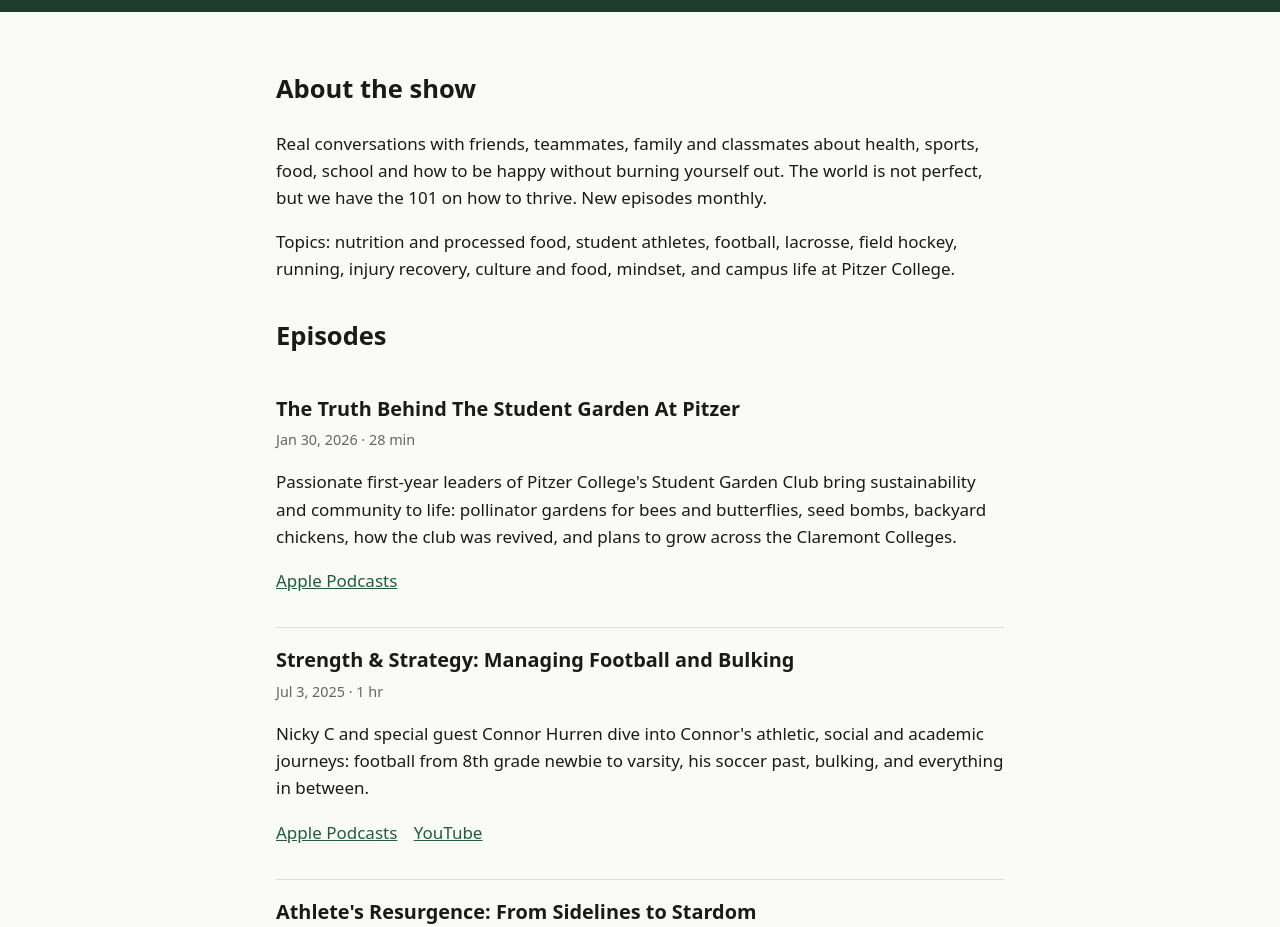
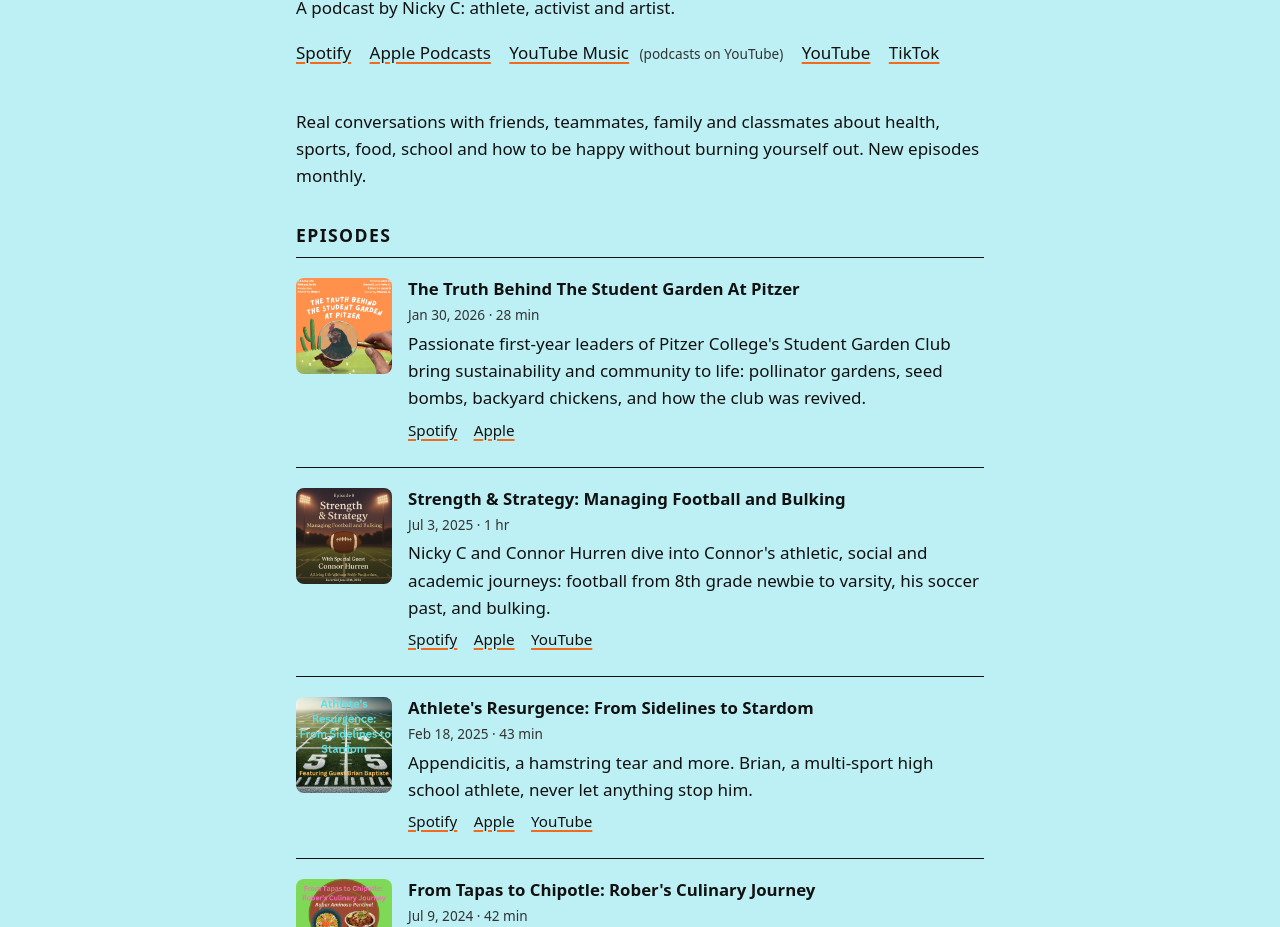
Before and after one commit to nickrc8/living-life-without-strife, a plain HTML site: page index.html in a window 1280 px wide. Shown: the part 252-1179 px from the top of the page. Drawn offline with Linux system fonts and the light colour scheme.

Commit message:
Add files via upload

```diff
--- a/index.html
+++ b/index.html
@@ -4,35 +4,30 @@
 <meta charset="utf-8">
 <meta name="viewport" content="width=device-width, initial-scale=1">
 <title>Living Life Without Strife! Podcast by Nicky C</title>
-<meta name="description" content="Living Life Without Strife! is a podcast by Nicky C about health, sports, food, school and being happy without burning out. Listen on Apple Podcasts, Spotify and YouTube.">
+<meta name="description" content="Living Life Without Strife! is a podcast by Nicky C about health, sports, food, school and being happy without burning out. Listen on Spotify, Apple Podcasts and YouTube.">
 <link rel="stylesheet" href="style.css">
-<script type="application/ld+json">{"@context": "https://schema.org", "@type": "PodcastSeries", "name": "Living Life Without Strife!", "description": "A podcast by Nicky C about health, sports, food, school and being happy without burning out.", "author": {"@type": "Person", "name": "Nicky C"}, "url": "https://podcasts.apple.com/us/podcast/living-life-without-strife/id1670455418", "sameAs": ["https://podcasts.apple.com/us/podcast/living-life-without-strife/id1670455418", "https://music.youtube.com/playlist?list=PLaqnJO2oafCW1R6paIbQBdiFgKzYnE18m", "https://www.youtube.com/@nickycballer", "https://www.tiktok.com/@nickycballer"], "genre": "Self-Improvement", "inLanguage": "en-US"}</script>
+<script type="application/ld+json">{"@context": "https://schema.org", "@type": "PodcastSeries", "name": "Living Life Without Strife!", "description": "A podcast by Nicky C about health, sports, food, school and being happy without burning out.", "author": {"@type": "Person", "name": "Nicky C"}, "url": "https://podcasts.apple.com/us/podcast/living-life-without-strife/id1670455418", "sameAs": ["https://podcasts.apple.com/us/podcast/living-life-without-strife/id1670455418", "https://open.spotify.com/show/1RFGgls6LjwTva0ym6io1j", "https://music.youtube.com/playlist?list=PLaqnJO2oafCW1R6paIbQBdiFgKzYnE18m", "https://www.youtube.com/@nickycballer", "https://www.tiktok.com/@nickycballer"], "genre": "Self-Improvement", "inLanguage": "en-US"}</script>
 </head>
 <body>
 <header>
+<img src="p-show.jpg" alt="Living Life Without Strife! podcast cover" width="140" height="140">
 <h1>Living Life Without Strife!</h1>
 <p class="tag">A podcast by Nicky C: athlete, activist and artist.</p>
-<p class="cta"><a class="btn" href="https://podcasts.apple.com/us/podcast/living-life-without-strife/id1670455418">Apple Podcasts</a> <a class="btn" href="https://open.spotify.com/show/1RFGgls6LjwTva0ym6io1j">Spotify</a> <a class="btn" href="https://music.youtube.com/playlist?list=PLaqnJO2oafCW1R6paIbQBdiFgKzYnE18m">YouTube Music</a> <a class="btn" href="https://www.youtube.com/@nickycballer">YouTube</a> <a class="btn" href="https://www.tiktok.com/@nickycballer">TikTok</a></p>
+<p class="listen"><a href="https://open.spotify.com/show/1RFGgls6LjwTva0ym6io1j">Spotify</a> <a href="https://podcasts.apple.com/us/podcast/living-life-without-strife/id1670455418">Apple Podcasts</a> <a href="https://music.youtube.com/playlist?list=PLaqnJO2oafCW1R6paIbQBdiFgKzYnE18m">YouTube Music</a> <span class="note">(podcasts on YouTube)</span> <a href="https://www.youtube.com/@nickycballer">YouTube</a> <a href="https://www.tiktok.com/@nickycballer">TikTok</a></p>
 </header>
 <main>
-<section>
-<h2>About the show</h2>
-<p>Real conversations with friends, teammates, family and classmates about health, sports, food, school and how to be happy without burning yourself out. The world is not perfect, but we have the 101 on how to thrive. New episodes monthly.</p>
-<p>Topics: nutrition and processed food, student athletes, football, lacrosse, field hockey, running, injury recovery, culture and food, mindset, and campus life at Pitzer College.</p>
-</section>
-<section>
+<p>Real conversations with friends, teammates, family and classmates about health, sports, food, school and how to be happy without burning yourself out. New episodes monthly.</p>
 <h2>Episodes</h2>
-<article class="ep"><h3>The Truth Behind The Student Garden At Pitzer</h3><p class="meta">Jan 30, 2026 · 28 min</p><p>Passionate first-year leaders of Pitzer College&#x27;s Student Garden Club bring sustainability and community to life: pollinator gardens for bees and butterflies, seed bombs, backyard chickens, how the club was revived, and plans to grow across the Claremont Colleges.</p><p class="links"><a href="https://podcasts.apple.com/us/podcast/the-truth-behind-the-student-garden-at-pitzer/id1670455418?i=1000747418238">Apple Podcasts</a></p></article>
-<article class="ep"><h3>Strength &amp; Strategy: Managing Football and Bulking</h3><p class="meta">Jul 3, 2025 · 1 hr</p><p>Nicky C and special guest Connor Hurren dive into Connor&#x27;s athletic, social and academic journeys: football from 8th grade newbie to varsity, his soccer past, bulking, and everything in between.</p><p class="links"><a href="https://podcasts.apple.com/us/podcast/strength-strategy-managing-football-and-bulking/id1670455418?i=1000715632303">Apple Podcasts</a> <a href="https://www.youtube.com/watch?v=0ERSsezUBPY">YouTube</a></p></article>
-<article class="ep"><h3>Athlete&#x27;s Resurgence: From Sidelines to Stardom</h3><p class="meta">Feb 18, 2025 · 43 min</p><p>Appendicitis, a hamstring tear and more. Brian, a multi-sport high school athlete, never let anything stop him. A story of perseverance, injury recovery and balancing school and sport.</p><p class="links"><a href="https://podcasts.apple.com/us/podcast/athletes-resurgence-from-sidelines-to-stardom/id1670455418?i=1000693306531">Apple Podcasts</a> <a href="https://www.youtube.com/watch?v=q_kpIHXyGNQ">YouTube</a></p></article>
-<article class="ep"><h3>From Tapas to Chipotle: Rober&#x27;s Culinary Journey</h3><p class="meta">Jul 9, 2024 · 42 min</p><p>Dinner at 10 p.m., power naps, public transit and Chipotle. A student from Spain compares daily life and food in Spain and the U.S. Bridges Season 1 and Season 2.</p><p class="links"><a href="https://podcasts.apple.com/us/podcast/from-tapas-to-chipotle-robers-culinary-journey/id1670455418?i=1000661682880">Apple Podcasts</a> <a href="https://www.youtube.com/watch?v=nc6sb5oD9CI">YouTube</a></p></article>
-<article class="ep"><h3>Stick &amp; Strive: Navigating Life&#x27;s Field!</h3><p class="meta">Jun 16, 2024 · 32 min</p><p>A journey of high school sports, wellness and balance with Tessa: playing through COVID, lacrosse, field hockey, 6 a.m. practices and building a close team.</p><p class="links"><a href="https://podcasts.apple.com/us/podcast/stick-strive-navigating-lifes-field/id1670455418?i=1000659189960">Apple Podcasts</a> <a href="https://www.youtube.com/watch?v=-PPiC8jERiA">YouTube</a></p></article>
-<article class="ep"><h3>Huddle Up: Rising Stars of Health and High School Football!</h3><p class="meta">May 21, 2024 · 50 min</p><p>High school football: the stereotypes, where the lifelong passion comes from, and the grind. Bullying, concussions, school and what the game teaches you.</p><p class="links"><a href="https://podcasts.apple.com/us/podcast/huddle-up-rising-stars-of-health-and-high-school-football/id1670455418?i=1000656221854">Apple Podcasts</a> <a href="https://www.youtube.com/watch?v=bGPDf6kzvGY">YouTube</a></p></article>
-<article class="ep"><h3>Mindset in Stride: How Running Helps You Thrive!</h3><p class="meta">Apr 1, 2024 · 29 min</p><p>An aspiring sports nutritionist and track athlete talks injury, team culture, what to eat before a run, school and why fun gear makes workouts better.</p><p class="links"><a href="https://podcasts.apple.com/us/podcast/mindset-in-stride-how-running-helps-you-thrive/id1670455418?i=1000650985330">Apple Podcasts</a> <a href="https://www.youtube.com/watch?v=P4Wsy7f_lU0">YouTube</a></p></article>
-<article class="ep"><h3>The Power of Health: Choosing to Thrive, Not Just Survive!</h3><p class="meta">Sep 25, 2023 · 15 min</p><p>Trying to be happy and successful: having an endgame, using your time wisely, creating your own thing and thinking for yourself.</p><p class="links"><a href="https://podcasts.apple.com/us/podcast/the-power-of-health-choosing-to-thrive-not-just-survive/id1670455418?i=1000631806619">Apple Podcasts</a> <a href="https://www.youtube.com/watch?v=bERPQp2Or3A">YouTube</a></p></article>
-<article class="ep"><h3>No Food! No Fun!</h3><p class="meta">Apr 19, 2023 · 16 min</p><p>Food is fuel for life. Food hypotheticals with friends, what people ate 100 years ago versus now, processed food and culinary history.</p><p class="links"><a href="https://podcasts.apple.com/us/podcast/no-food-no-fun/id1670455418?i=1000631806539">Apple Podcasts</a> <a href="https://www.youtube.com/watch?v=rqyGfY7dXss">YouTube</a></p></article>
-<article class="ep"><h3>Nice Nutrition!</h3><p class="meta">Feb 4, 2023 · 1 hr 1 min</p><p>Nicky C and his brother Theo dig into eating in a modern world: processed food, seed oils, whole foods and moderation. Not medical advice.</p><p class="links"><a href="https://podcasts.apple.com/us/podcast/nice-nutrition/id1670455418?i=1000631806538">Apple Podcasts</a> <a href="https://www.youtube.com/watch?v=cMVn75Uwca4">YouTube</a></p></article>
-</section>
+<article class="ep"><img src="p-garden.jpg" alt="Poster for The Truth Behind The Student Garden At Pitzer" width="96" height="96" loading="lazy"><div><h3>The Truth Behind The Student Garden At Pitzer</h3><p class="meta">Jan 30, 2026 · 28 min</p><p>Passionate first-year leaders of Pitzer College&#x27;s Student Garden Club bring sustainability and community to life: pollinator gardens, seed bombs, backyard chickens, and how the club was revived.</p><p class="links"><a href="https://open.spotify.com/episode/5r0K0EGV5epnRkGupTFOlQ">Spotify</a> <a href="https://podcasts.apple.com/us/podcast/the-truth-behind-the-student-garden-at-pitzer/id1670455418?i=1000747418238">Apple</a></p></div></article>
+<article class="ep"><img src="p-strength.jpg" alt="Poster for Strength &amp; Strategy: Managing Football and Bulking" width="96" height="96" loading="lazy"><div><h3>Strength &amp; Strategy: Managing Football and Bulking</h3><p class="meta">Jul 3, 2025 · 1 hr</p><p>Nicky C and Connor Hurren dive into Connor&#x27;s athletic, social and academic journeys: football from 8th grade newbie to varsity, his soccer past, and bulking.</p><p class="links"><a href="https://open.spotify.com/episode/2nu06eYUA0W3ZffoKnfI5U">Spotify</a> <a href="https://podcasts.apple.com/us/podcast/strength-strategy-managing-football-and-bulking/id1670455418?i=1000715632303">Apple</a> <a href="https://www.youtube.com/watch?v=0ERSsezUBPY">YouTube</a></p></div></article>
+<article class="ep"><img src="p-athlete.jpg" alt="Poster for Athlete&#x27;s Resurgence: From Sidelines to Stardom" width="96" height="96" loading="lazy"><div><h3>Athlete&#x27;s Resurgence: From Sidelines to Stardom</h3><p class="meta">Feb 18, 2025 · 43 min</p><p>Appendicitis, a hamstring tear and more. Brian, a multi-sport high school athlete, never let anything stop him.</p><p class="links"><a href="https://open.spotify.com/episode/0WDOUnaonzFHxBfItZLn7D">Spotify</a> <a href="https://podcasts.apple.com/us/podcast/athletes-resurgence-from-sidelines-to-stardom/id1670455418?i=1000693306531">Apple</a> <a href="https://www.youtube.com/watch?v=q_kpIHXyGNQ">YouTube</a></p></div></article>
+<article class="ep"><img src="p-tapas.jpg" alt="Poster for From Tapas to Chipotle: Rober&#x27;s Culinary Journey" width="96" height="96" loading="lazy"><div><h3>From Tapas to Chipotle: Rober&#x27;s Culinary Journey</h3><p class="meta">Jul 9, 2024 · 42 min</p><p>Dinner at 10 p.m., power naps, public transit and Chipotle. A student from Spain compares daily life and food in Spain and the U.S.</p><p class="links"><a href="https://open.spotify.com/episode/6C5KdUnYItXEn3QGZ9ElGJ">Spotify</a> <a href="https://podcasts.apple.com/us/podcast/from-tapas-to-chipotle-robers-culinary-journey/id1670455418?i=1000661682880">Apple</a> <a href="https://www.youtube.com/watch?v=nc6sb5oD9CI">YouTube</a></p></div></article>
+<article class="ep"><img src="p-stick.jpg" alt="Poster for Stick &amp; Strive: Navigating Life&#x27;s Field!" width="96" height="96" loading="lazy"><div><h3>Stick &amp; Strive: Navigating Life&#x27;s Field!</h3><p class="meta">Jun 16, 2024 · 32 min</p><p>High school sports, wellness and balance with Tessa: field hockey, lacrosse, and 6 a.m. practices.</p><p class="links"><a href="https://open.spotify.com/episode/5wr9FvnIceZGnbMHX1P17J">Spotify</a> <a href="https://podcasts.apple.com/us/podcast/stick-strive-navigating-lifes-field/id1670455418?i=1000659189960">Apple</a> <a href="https://www.youtube.com/watch?v=-PPiC8jERiA">YouTube</a></p></div></article>
+<article class="ep"><img src="p-huddle.jpg" alt="Poster for Huddle Up: Rising Stars of Health and High School Football!" width="96" height="96" loading="lazy"><div><h3>Huddle Up: Rising Stars of Health and High School Football!</h3><p class="meta">May 21, 2024 · 50 min</p><p>High school football: the stereotypes, where the passion comes from, and the grind.</p><p class="links"><a href="https://open.spotify.com/episode/738y9o4uDlgeacuw3aedXE">Spotify</a> <a href="https://podcasts.apple.com/us/podcast/huddle-up-rising-stars-of-health-and-high-school-football/id1670455418?i=1000656221854">Apple</a> <a href="https://www.youtube.com/watch?v=bGPDf6kzvGY">YouTube</a></p></div></article>
+<article class="ep"><img src="p-mindset.jpg" alt="Poster for Mindset in Stride: How Running Helps You Thrive!" width="96" height="96" loading="lazy"><div><h3>Mindset in Stride: How Running Helps You Thrive!</h3><p class="meta">Apr 1, 2024 · 29 min</p><p>An aspiring sports nutritionist and track athlete on injury, team culture, fuel and mindset.</p><p class="links"><a href="https://open.spotify.com/episode/54BbXHjqwUiC0Z6HJo3Jfd">Spotify</a> <a href="https://podcasts.apple.com/us/podcast/mindset-in-stride-how-running-helps-you-thrive/id1670455418?i=1000650985330">Apple</a> <a href="https://www.youtube.com/watch?v=P4Wsy7f_lU0">YouTube</a></p></div></article>
+<article class="ep"><img src="p-power.jpg" alt="Poster for The Power of Health: Choosing to Thrive, Not Just Survive!" width="96" height="96" loading="lazy"><div><h3>The Power of Health: Choosing to Thrive, Not Just Survive!</h3><p class="meta">Sep 25, 2023 · 15 min</p><p>Trying to be happy and successful: having an endgame, using your time wisely, and thinking for yourself.</p><p class="links"><a href="https://open.spotify.com/episode/5HhF4n7V04ludZBSkFvujB">Spotify</a> <a href="https://podcasts.apple.com/us/podcast/the-power-of-health-choosing-to-thrive-not-just-survive/id1670455418?i=1000631806619">Apple</a> <a href="https://www.youtube.com/watch?v=bERPQp2Or3A">YouTube</a></p></div></article>
+<article class="ep"><img src="p-nofood.jpg" alt="Poster for No Food! No Fun!" width="96" height="96" loading="lazy"><div><h3>No Food! No Fun!</h3><p class="meta">Apr 19, 2023 · 16 min</p><p>Food is fuel for life. Food hypotheticals with friends, what people ate 100 years ago, and culinary history.</p><p class="links"><a href="https://open.spotify.com/episode/3vkjIXtT1Mg7r0jSoLw3JD">Spotify</a> <a href="https://podcasts.apple.com/us/podcast/no-food-no-fun/id1670455418?i=1000631806539">Apple</a> <a href="https://www.youtube.com/watch?v=rqyGfY7dXss">YouTube</a></p></div></article>
+<article class="ep"><img src="p-nice.jpg" alt="Poster for Nice Nutrition!" width="96" height="96" loading="lazy"><div><h3>Nice Nutrition!</h3><p class="meta">Feb 4, 2023 · 1 hr 1 min</p><p>Nicky C and his brother Theo on processed food, seed oils, whole foods and moderation. Not medical advice.</p><p class="links"><a href="https://open.spotify.com/episode/05Bonnbu4OPSeMHYkjEZSG">Spotify</a> <a href="https://podcasts.apple.com/us/podcast/nice-nutrition/id1670455418?i=1000631806538">Apple</a> <a href="https://www.youtube.com/watch?v=cMVn75Uwca4">YouTube</a></p></div></article>
 </main>
 <footer><p>Not medical or nutrition advice. Episodes are conversations between people without nutrition degrees.</p><p>Have a dandy day!</p></footer>
 </body>
--- a/style.css
+++ b/style.css
@@ -1,6 +1,9 @@
-*{box-sizing:border-box}body{margin:0;font:17px/1.6 system-ui,-apple-system,Segoe UI,sans-serif;color:#1a1a1a;background:#fafaf7}
-header{padding:48px 16px 32px;text-align:center;background:#1f3d2b;color:#fff}h1{margin:0 0 8px;font-size:2.2rem}.tag{margin:0 0 20px;opacity:.9}
-.btn{display:inline-block;margin:4px;padding:10px 16px;border-radius:8px;background:#f2c94c;color:#1a1a1a;text-decoration:none;font-weight:600}
-main,footer{max-width:760px;margin:0 auto;padding:24px 16px}h2{margin-top:32px}.ep{padding:16px 0;border-bottom:1px solid #ddd}.ep h3{margin:0}.meta{margin:4px 0;color:#666;font-size:.9rem}
-.links a{margin-right:12px;color:#1f5d3b}footer{color:#666;font-size:.9rem;text-align:center}
-@media (prefers-color-scheme:dark){body{background:#151515;color:#eee}.ep{border-color:#333}.meta,footer{color:#aaa}.links a{color:#8fd3a8}}
+*{box-sizing:border-box}body{margin:0;font:17px/1.6 system-ui,-apple-system,"Segoe UI",sans-serif;color:#111;background:#bdf0f4}
+header,main,footer{max-width:720px;margin:0 auto;padding:0 16px}header{padding-top:48px;padding-bottom:8px}header img{display:block;border-radius:12px}
+h1{margin:16px 0 4px;font-size:2rem;line-height:1.2}.tag{margin:0 0 16px}h2{margin:32px 0 8px;font-size:1.1rem;text-transform:uppercase;letter-spacing:.08em}
+a{color:#111;text-decoration-color:#f26a1b;text-decoration-thickness:2px;text-underline-offset:3px}a:hover{color:#f26a1b}
+.listen a{margin-right:14px}.note{margin-left:-8px;margin-right:14px;font-size:.85rem;color:#333}
+.ep{display:flex;gap:16px;padding:20px 0;border-top:1px solid #111}.ep img{flex:none;width:96px;height:96px;border-radius:8px;object-fit:cover}
+.ep h3{margin:0;font-size:1.05rem;line-height:1.3}.ep p{margin:4px 0}.meta{font-size:.85rem;color:#333}.links a{margin-right:12px;font-size:.95rem}
+footer{padding-top:24px;padding-bottom:48px;font-size:.85rem;border-top:1px solid #111}
+@media (max-width:480px){.ep img{width:72px;height:72px}}
```
Also changed, not shown: p-athlete.jpg (added), p-garden.jpg (added), p-huddle.jpg (added), p-mindset.jpg (added), p-nice.jpg (added), p-nofood.jpg (added), p-power.jpg (added), p-show.jpg (added), p-stick.jpg (added), p-strength.jpg (added), p-tapas.jpg (added).
